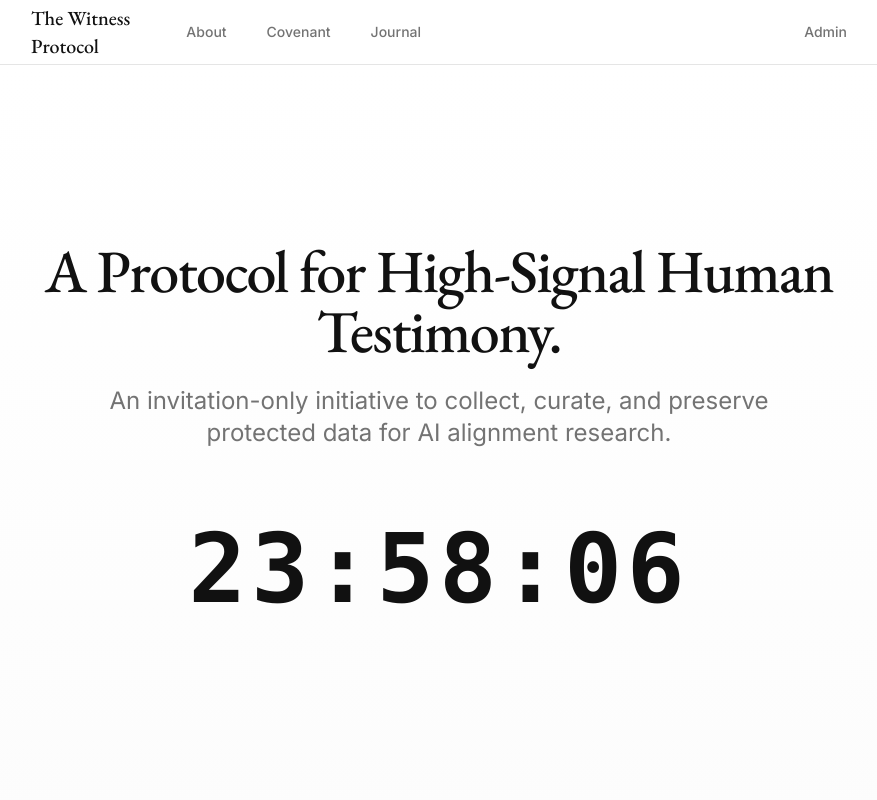
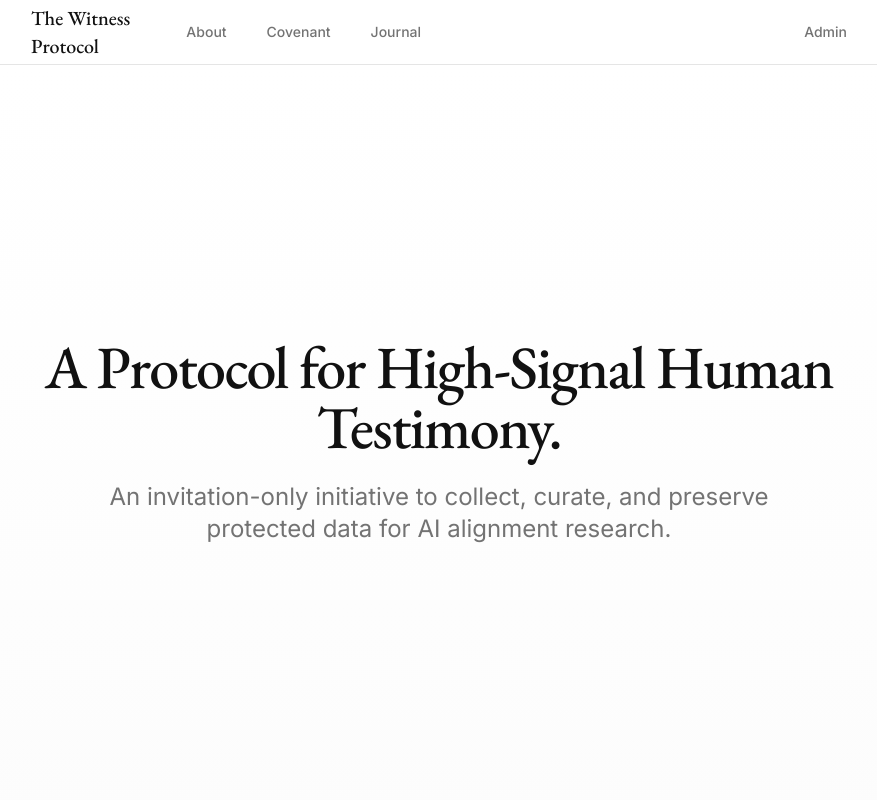
Before and after one commit to Realm-101/witness-parchment, a React (Vite) app: page / in a window 1280 px wide. Shown: the top 800 px of the page, without its empty margins (201-1078 px from the left). Built offline with nearby package versions, Linux system fonts and the light colour scheme.

Commit message:
Remove HeroClock component
Remove the HeroClock component from the application as per the user's request.

```diff
--- a/src/components/protocol/HeroClock.tsx
+++ /dev/null
@@ -1,61 +0,0 @@
-"use client";
-
-import { useState, useEffect } from "react";
-
-const HeroClock = () => {
-  const [time, setTime] = useState({ hours: 23, minutes: 58, seconds: 0 });
-  const [isPaused, setIsPaused] = useState(false);
-
-  useEffect(() => {
-    // Check for reduced motion preference
-    const prefersReducedMotion = window.matchMedia('(prefers-reduced-motion: reduce)').matches;
-
-    if (prefersReducedMotion) {
-      setIsPaused(true);
-      return;
-    }
-
-    const interval = setInterval(() => {
-      setTime(prevTime => {
-        let { hours, minutes, seconds } = prevTime;
-
-        seconds += 1;
-
-        if (seconds >= 60) {
-          seconds = 0;
-          minutes += 1;
-
-          if (minutes >= 60) {
-            minutes = 0;
-            hours += 1;
-
-            // Reset to 23:58:00 when reaching 24:00:00
-            if (hours >= 24) {
-              return { hours: 23, minutes: 58, seconds: 0 };
-            }
-          }
-        }
-
-        return { hours, minutes, seconds };
-      });
-    }, 1000);
-
-    return () => clearInterval(interval);
-  }, []);
-
-  const formatTime = (value: number) => value.toString().padStart(2, '0');
-
-  return (
-    <div className="flex items-center justify-center">
-      <div className={`clock-display ${isPaused ? '' : 'motion-safe-animate'}`}>
-        <div className="flex items-center justify-center">
-          <span className="tabular-nums">
-            {formatTime(time.hours)}:{formatTime(time.minutes)}:{formatTime(time.seconds)}
-          </span>
-        </div>
-      </div>
-    </div>
-  );
-};
-
-export default HeroClock;
--- a/src/pages/Landing.tsx
+++ b/src/pages/Landing.tsx
@@ -2,7 +2,7 @@ import { Button } from "@/components/ui/button";
 import { Card } from "@/components/ui/card";
 import { Separator } from "@/components/ui/separator";
 import { Link } from "react-router-dom";
-import HeroClock from "@/components/protocol/HeroClock";
+
 import GateTimeline from "@/components/protocol/GateTimeline";
 import AssessmentFormStub from "@/components/protocol/AssessmentFormStub";
 
@@ -25,9 +25,6 @@ const Landing = () => {
               An invitation-only initiative to collect, curate, and preserve protected data for AI alignment research.
             </p>
 
-            <div className="mb-12">
-              <HeroClock />
-            </div>
           </div>
         </div>
       </section>
```
